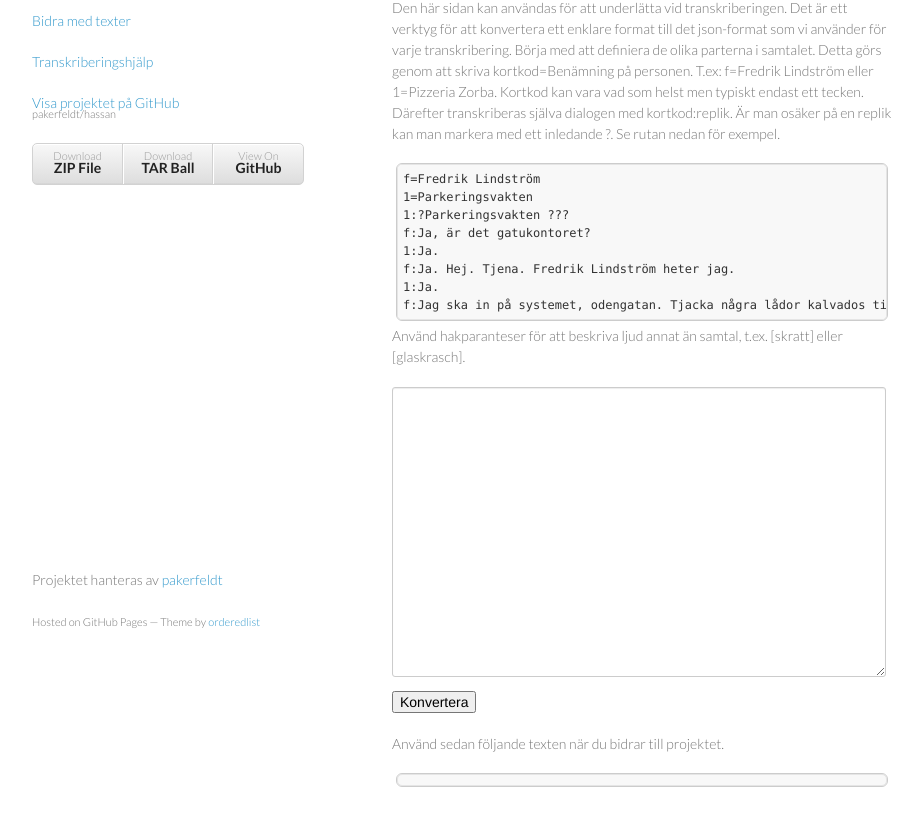
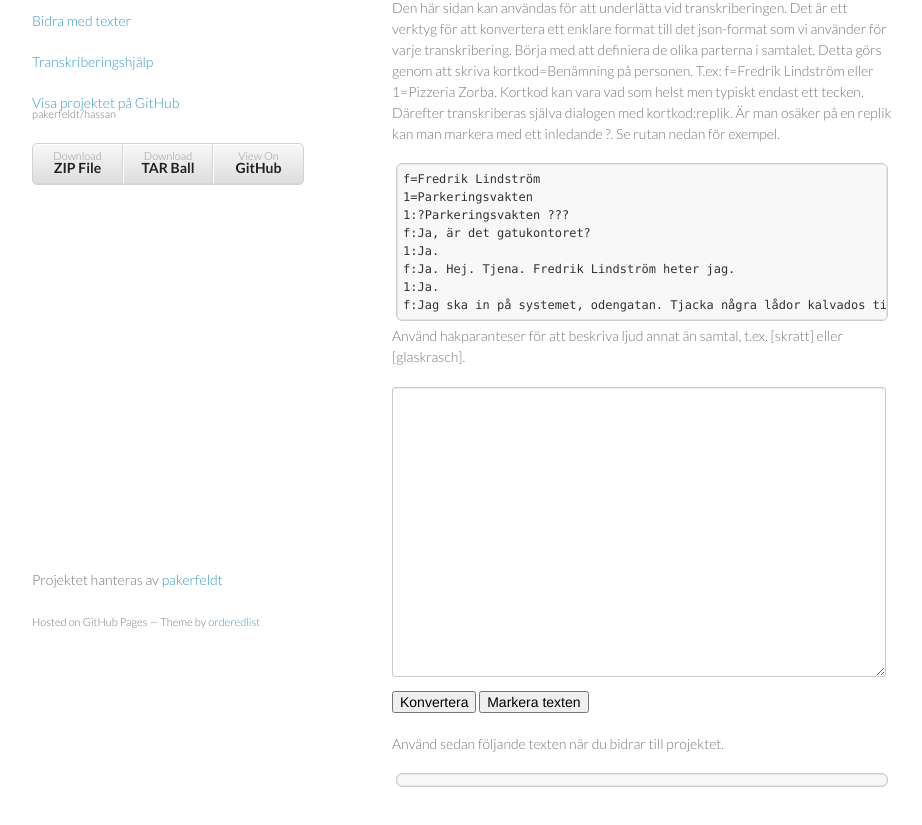
Before and after one commit to pakerfeldt/hassan, a plain HTML site: page transhelp.html in a window 1280 px wide. Shown: the part 99-924 px from the top of the page, without its empty margins (178-1100 px from the left). Drawn offline with nearby package versions, Linux system fonts and the light colour scheme.

Commit message:
Replacing copy to clipboard with a select-text button.

```diff
--- a/javascripts/transhelper.js
+++ b/javascripts/transhelper.js
@@ -52,6 +52,14 @@ function parse() {
   return str;
 }
 
-function copy() {
-   window.prompt ("Copy to clipboard: Ctrl+C/Cmd+C, Enter", parse());
+function selectText(containerid) {
+    if (document.selection) {
+        var range = document.body.createTextRange();
+        range.moveToElementText(document.getElementById(containerid));
+        range.select();
+    } else if (window.getSelection) {
+        var range = document.createRange();
+        range.selectNode(document.getElementById(containerid));
+        window.getSelection().addRange(range);
+    }
 }
--- a/transhelp.html
+++ b/transhelp.html
@@ -53,7 +53,7 @@ f:Jag ska in på systemet, odengatan. Tjacka några lådor kalvados till helgen.
 
     <br/>
     <input type="button" onclick="javascript:parse()" value="Konvertera"/>
-    <!-- <input type="button" onclick="javascript:copy()" value="Kopiera till clipboard"/> -->
+    <input type="button" onclick="javascript:selectText('transcription')" value="Markera texten"/>
   </form>
 </p>
 <p>Använd sedan följande texten när du bidrar till projektet.</p>
```
